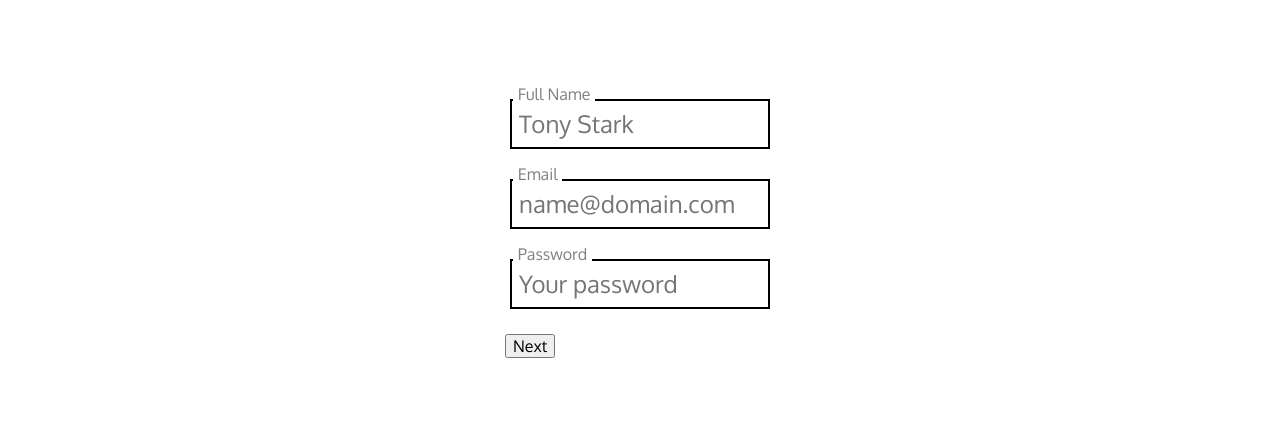
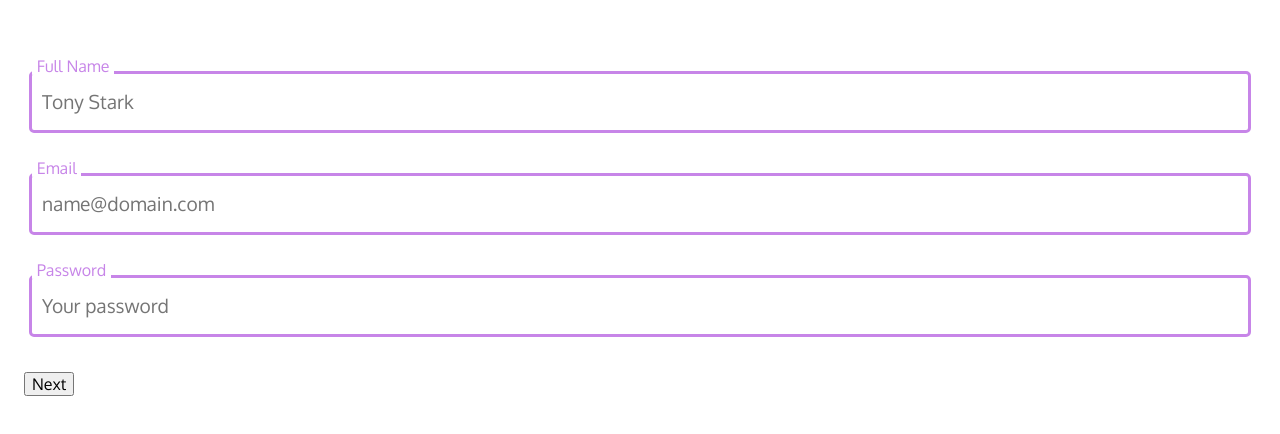
Before and after one commit to diellatseng/ChingYaoTseng_7_20042021_frontend, a Vue app: page /#/signup in a window 1280 px wide. Shown: the part 184-618 px from the top of the page. Built offline with nearby package versions, Linux system fonts and the light colour scheme.

Commit message:
add form input style

```diff
--- a/src/App.vue
+++ b/src/App.vue
@@ -3,5 +3,5 @@
 </template>
 
 <style>
-  @import "./assets/global.scss";
+  @import "./assets/style.scss";
 </style>
--- a/src/assets/scss/_variables.scss
+++ b/src/assets/scss/_variables.scss
@@ -1,3 +1,11 @@
 $color-primary: #b35ae0;
 $color-secondary: #f3d140;
 $color-accent: #33b9db;
+
+$color-primary-lighten: lighten($color-primary, 10%);
+$color-secondary-lighten: lighten($color-secondary, 10%);
+$color-accent-lighten: lighten($color-accent, 10%);
+
+$color-primary-darken: darken($color-primary, 10%);
+$color-secondary-darken: darken($color-secondary, 10%);
+$color-accent-darken: darken($color-accent, 10%);
--- a/src/views/SignUp.vue
+++ b/src/views/SignUp.vue
@@ -13,7 +13,7 @@
       <label for="password">Password</label>
     </div>
 
-    <input type="submit" value="Next">
+    <input type="submit" value="Next" />
   </form>
 </template>
 
@@ -23,12 +23,15 @@ export default {};
 
 <style lang="scss" scoped>
 #sign-up {
-        margin: auto;
+    width: 100%;
+    margin: auto 1.5rem;
 }
 
 .form-control {
   position: relative;
-        margin: 20px 0;
+  display: flex;
+  flex-direction: column;
+  margin: 30px 0;
 
   label {
     position: absolute;
@@ -39,16 +42,29 @@ export default {};
     margin: 0 0.5rem;
     transform: translateY(-50%);
     background-color: white;
-            color: gray;
+    color: $color-primary-lighten;
   }
 
   input {
-            height: 40px;
+    height: 50px;
     margin: 5px;
-            padding: 3px 7px;
-            border: 2px solid ;
+    padding: 3px 10px;
+    border: 3px solid $color-primary-lighten;
+    border-radius: 5px;
+    font-size: 1.2rem;
 
-            font-size: 1.5rem;
+        &:focus {
+            border: 3px solid $color-primary-darken;
+        }
+
+        &:focus + label {
+            color: $color-primary-darken;
+        }
+
+        &:focus-visible {
+            outline: none;
+        }
+
   }
 }
 </style>
```
Also changed, not shown: src/assets/style.scss (renamed from src/assets/global.scss). Lines whose indentation alone changed are shown as unchanged.
